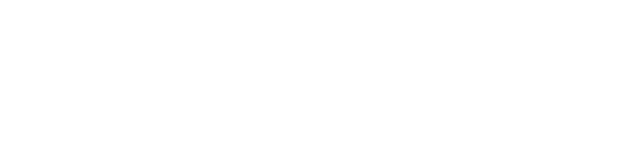
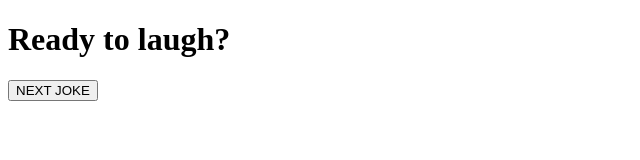
Before and after one commit to victoriavermo/api-jokes, a plain HTML site: page index.html in a window 1280 px wide. Shown: the whole page, without its empty margins (0-640 px from the left). Drawn offline with Linux system fonts and the light colour scheme.

Commit message:
Basic HTML

```diff
--- a/index.html
+++ b/index.html
@@ -7,6 +7,12 @@
     <title>Api Jokes</title>
 </head>
 <body>
-
+    <div class="content">
+        <h1 class="title">Ready to laugh?</h1>
+        <p class="joke"></p>
+    </div>
+    <div class="content btn">
+        <button onclick="getData()">NEXT JOKE</button>
+    </div>
 </body>
 </html>
```
